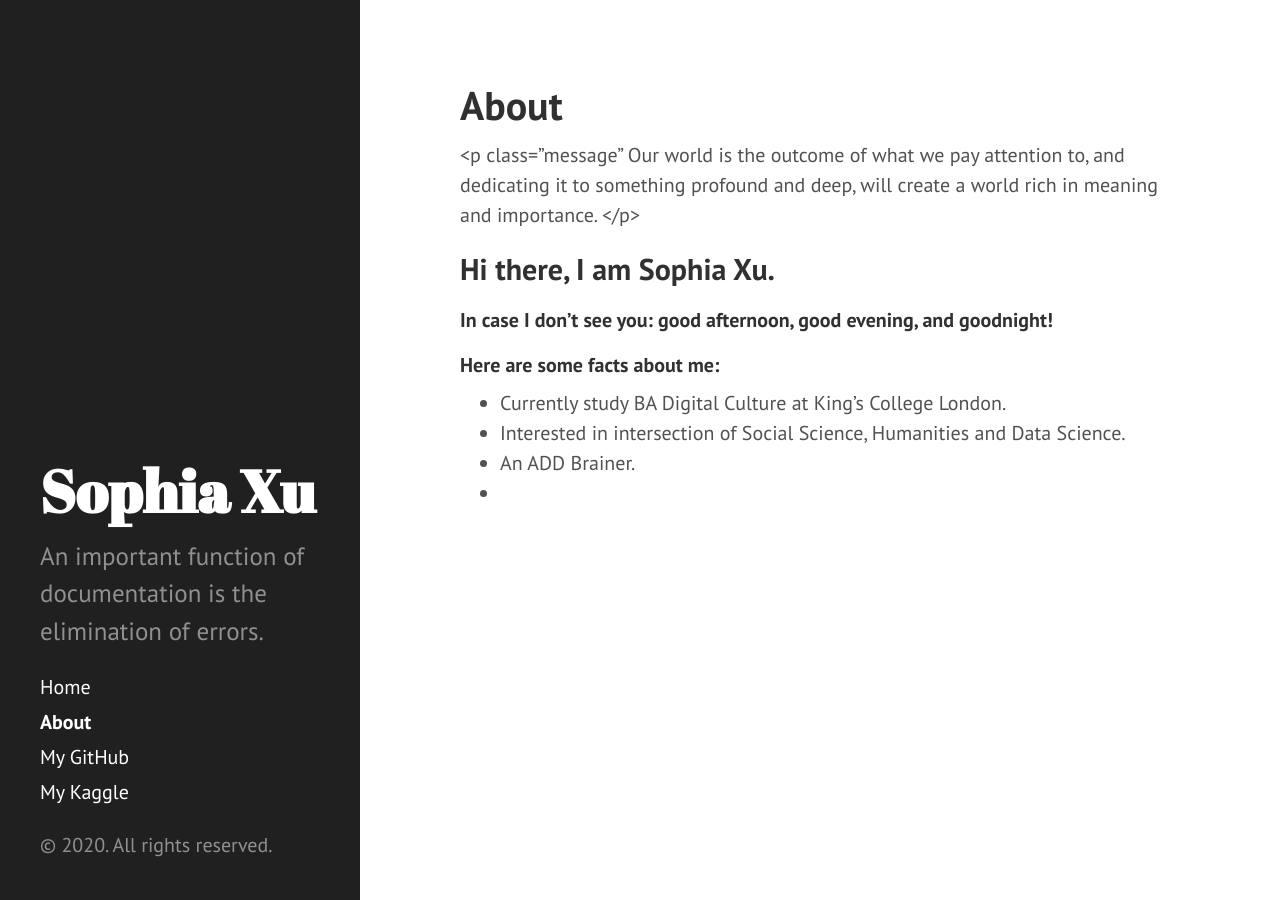
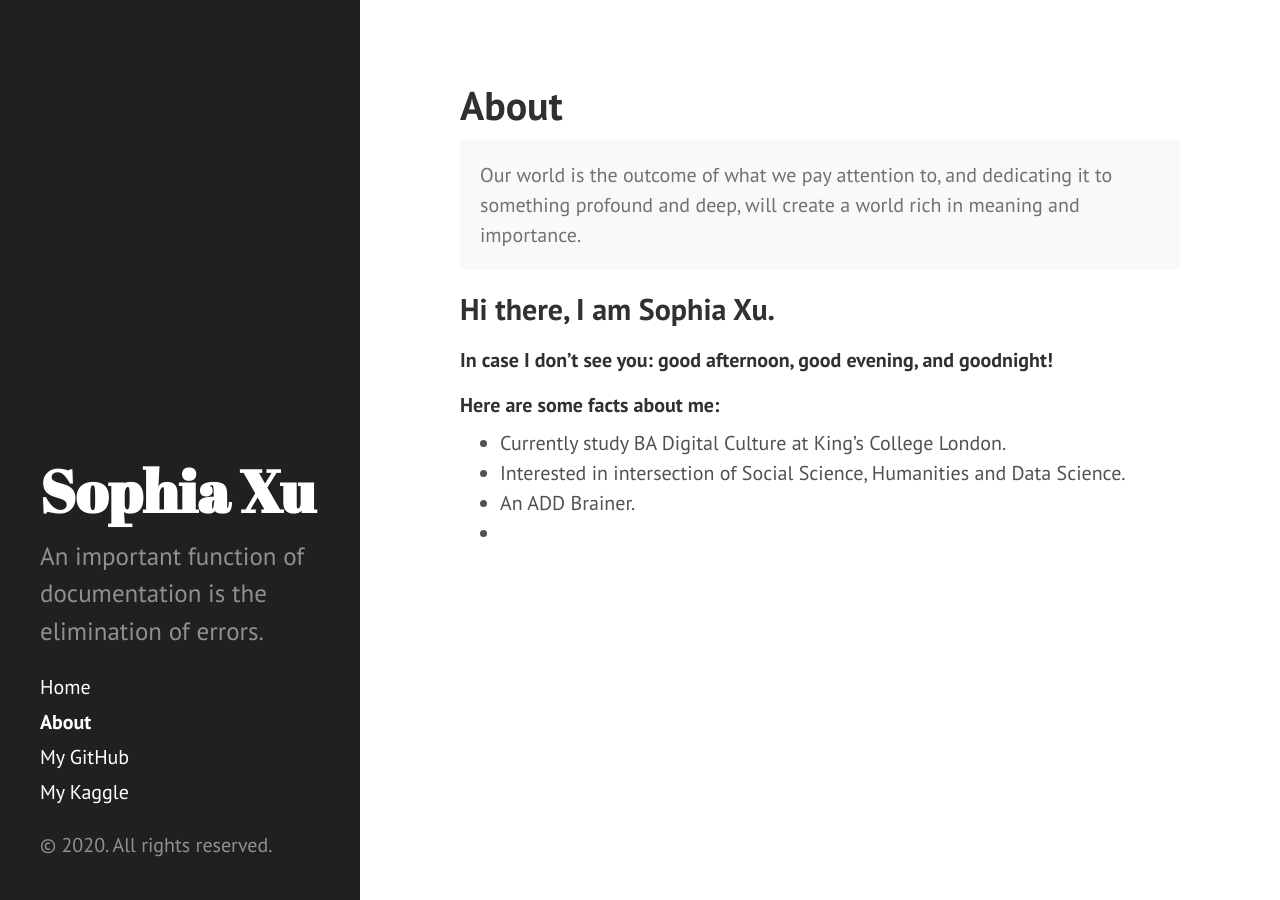
Before and after one commit to philosofia/philosofia.github.io, a Jekyll site: the page built from about.md, in a window 1280 px wide. Built offline with Jekyll 4.4.1, drawn with Linux system fonts in a browser that asks for light colours.

Commit message:
Update about.md

```diff
--- a/about.md
+++ b/about.md
@@ -3,8 +3,9 @@ layout: page
 title: About
 ---
 
-<p class="message"
-Our world is the outcome of what we pay attention to, and dedicating it to something profound and deep, will create a world rich in meaning and importance.
+
+<p class="message">
+  Our world is the outcome of what we pay attention to, and dedicating it to something profound and deep, will create a world rich in meaning and importance.
 </p>
 
 ## Hi there, I am Sophia Xu.
```
